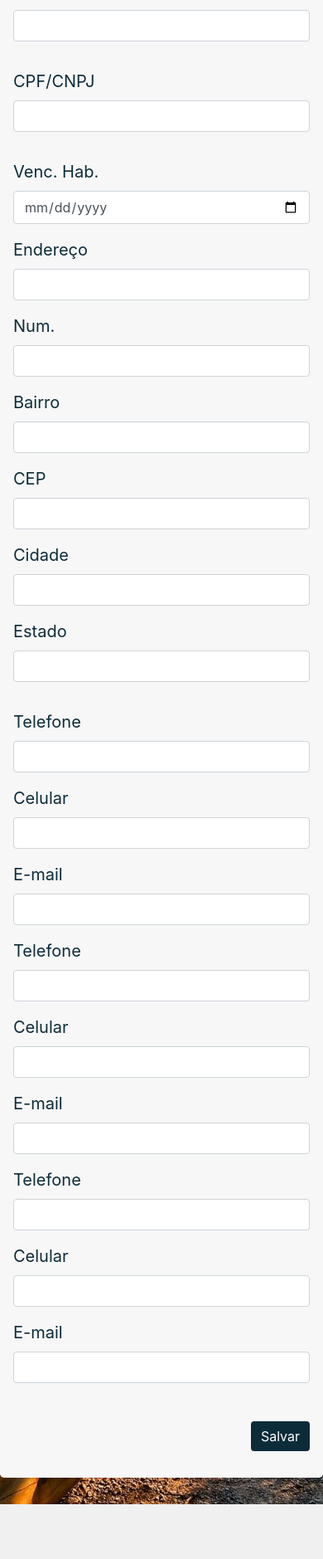
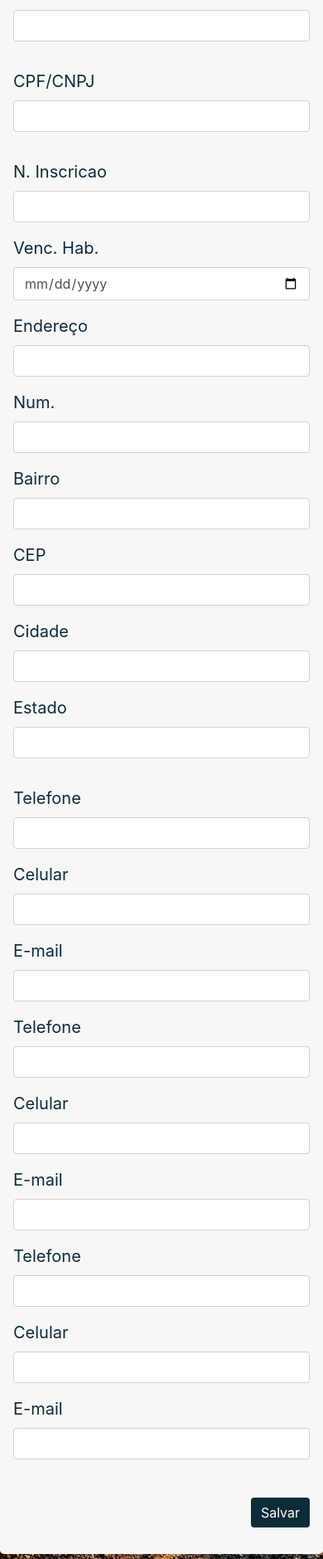
Before and after one commit to redcliver/marioseguros, a Django app: page /home/novo in a window 390 px wide. Shown: the part 644-2523 px from the top of the page at 83% size. Before the commit the page ends 2457 px from the top, so only its background shows below. Run offline with Django 3.2, Linux system fonts and the light colour scheme; a user stored in the database is signed in; some libraries are stand-ins or nearby versions.

Commit message:
1.3
ADICIONADO INSCRIÇÃO

```diff
--- a/home/templates/home/editar_cliente.html
+++ b/home/templates/home/editar_cliente.html
@@ -36,7 +36,11 @@
                         <label>CPF/CNPJ</label>
                         <input type="text" class="form-control" value="{{cli_obj.cpf}}" disabled />
                     </div>
-                    <div class="form-group col-md-6">
+                    <div class="form-group col-md-3">
+                    </div>
+                    <div class="form-group col-md-3">
+                        <label>N. Inscricao</label>
+                        <input type="text" class="form-control" value="{{cli_obj.inscricao}}" disabled>
                     </div>
                     <div class="form-group col-md-3">
                         <label>Venc. Hab.</label>
--- a/home/templates/home/editar_cliente1.html
+++ b/home/templates/home/editar_cliente1.html
@@ -36,7 +36,11 @@
                         <label>CPF/CNPJ</label>
                         <input type="text" class="form-control" value="{{cli_obj.cpf}}" name="cpf" />
                     </div>
-                    <div class="form-group col-md-6">
+                    <div class="form-group col-md-3">
+                    </div>
+                    <div class="form-group col-md-3">
+                        <label>N. Inscricao</label>
+                        <input type="text" class="form-control" value="{{cli_obj.inscricao}}" name="insc">
                     </div>
                     <div class="form-group col-md-3">
                         <label>Venc. Hab.</label>
--- a/home/templates/home/novo_cliente.html
+++ b/home/templates/home/novo_cliente.html
@@ -35,7 +35,11 @@
                         <label>CPF/CNPJ</label>
                         <input type="text" class="form-control" maxlength="20" name="cpf">
                     </div>
-                    <div class="form-group col-md-6">
+                    <div class="form-group col-md-3">
+                    </div>
+                    <div class="form-group col-md-3">
+                        <label>N. Inscricao</label>
+                        <input type="text" class="form-control" maxlength="30" name="insc">
                     </div>
                     <div class="form-group col-md-3">
                         <label>Venc. Hab.</label>
--- a/home/views.py
+++ b/home/views.py
@@ -23,6 +23,7 @@ def novo(request):
         if request.method == 'POST' and request.POST.get('name') != None:
             nome = request.POST.get('name')
             data_nasc = request.POST.get('data_nasc')
+            insc = request.POST.get('insc')
             venc_hab = request.POST.get('venc_hab')
             rg = request.POST.get('rg')
             rg_data = request.POST.get('rg_data')
@@ -44,16 +45,16 @@ def novo(request):
             cel2 = request.POST.get('cel2')
             mail2 = request.POST.get('mail2')
             if request.POST.get('data_nasc') != '' and request.POST.get('venc_hab') != '':
-                novo_cliente = cliente(nome=nome, data_nasc=data_nasc, venc_habilitacao=venc_hab, rg=rg, rg_data=rg_data, rg_uf=rg_uf, cpf=cpf, endereco=end, numero=num, bairro=bairro, cep=cep, cidade=cidade, estado=estado, telefone=tel, celular=cel, email=mail, telefone1=tel1, celular1=cel1, email1=mail1, telefone2=tel2, celular2=cel2, email2=mail2)
+                novo_cliente = cliente(nome=nome, data_nasc=data_nasc, venc_habilitacao=venc_hab, inscricao=insc, rg=rg, rg_data=rg_data, rg_uf=rg_uf, cpf=cpf, endereco=end, numero=num, bairro=bairro, cep=cep, cidade=cidade, estado=estado, telefone=tel, celular=cel, email=mail, telefone1=tel1, celular1=cel1, email1=mail1, telefone2=tel2, celular2=cel2, email2=mail2)
                 novo_cliente.save()
             elif request.POST.get('data_nasc') == '' and request.POST.get('venc_hab') != '':
-                novo_cliente = cliente(nome=nome, venc_habilitacao=venc_hab, rg=rg, rg_data=rg_data, rg_uf=rg_uf, cpf=cpf, endereco=end, numero=num, bairro=bairro, cep=cep, cidade=cidade, estado=estado, telefone=tel, celular=cel, email=mail, telefone1=tel1, celular1=cel1, email1=mail1, telefone2=tel2, celular2=cel2, email2=mail2)
+                novo_cliente = cliente(nome=nome, venc_habilitacao=venc_hab, inscricao=insc, rg=rg, rg_data=rg_data, rg_uf=rg_uf, cpf=cpf, endereco=end, numero=num, bairro=bairro, cep=cep, cidade=cidade, estado=estado, telefone=tel, celular=cel, email=mail, telefone1=tel1, celular1=cel1, email1=mail1, telefone2=tel2, celular2=cel2, email2=mail2)
                 novo_cliente.save()
             elif request.POST.get('data_nasc') != '' and request.POST.get('venc_hab') == '':
-                novo_cliente = cliente(nome=nome, data_nasc=data_nasc, rg=rg, cpf=cpf, rg_data=rg_data, rg_uf=rg_uf, endereco=end, numero=num, bairro=bairro, cep=cep, cidade=cidade, estado=estado, telefone=tel, celular=cel, email=mail, telefone1=tel1, celular1=cel1, email1=mail1, telefone2=tel2, celular2=cel2, email2=mail2)
+                novo_cliente = cliente(nome=nome, data_nasc=data_nasc, inscricao=insc, rg=rg, cpf=cpf, rg_data=rg_data, rg_uf=rg_uf, endereco=end, numero=num, bairro=bairro, cep=cep, cidade=cidade, estado=estado, telefone=tel, celular=cel, email=mail, telefone1=tel1, celular1=cel1, email1=mail1, telefone2=tel2, celular2=cel2, email2=mail2)
                 novo_cliente.save()
             elif request.POST.get('data_nasc') == '' and request.POST.get('venc_hab') == '':
-                novo_cliente = cliente(nome=nome, rg=rg, rg_data=rg_data, rg_uf=rg_uf, cpf=cpf, endereco=end, numero=num, bairro=bairro, cep=cep, cidade=cidade, estado=estado, telefone=tel, celular=cel, email=mail, telefone1=tel1, celular1=cel1, email1=mail1, telefone2=tel2, celular2=cel2, email2=mail2)
+                novo_cliente = cliente(nome=nome, rg=rg, rg_data=rg_data, inscricao=insc, rg_uf=rg_uf, cpf=cpf, endereco=end, numero=num, bairro=bairro, cep=cep, cidade=cidade, estado=estado, telefone=tel, celular=cel, email=mail, telefone1=tel1, celular1=cel1, email1=mail1, telefone2=tel2, celular2=cel2, email2=mail2)
                 novo_cliente.save()
             return render(request, 'home/novo_cliente.html', {'title':'Novo Cliente'})
         return render(request, 'home/novo_cliente.html', {'title':'Novo Cliente'})
```
Also changed, not shown: home/models.py (+12 -11 lines).
